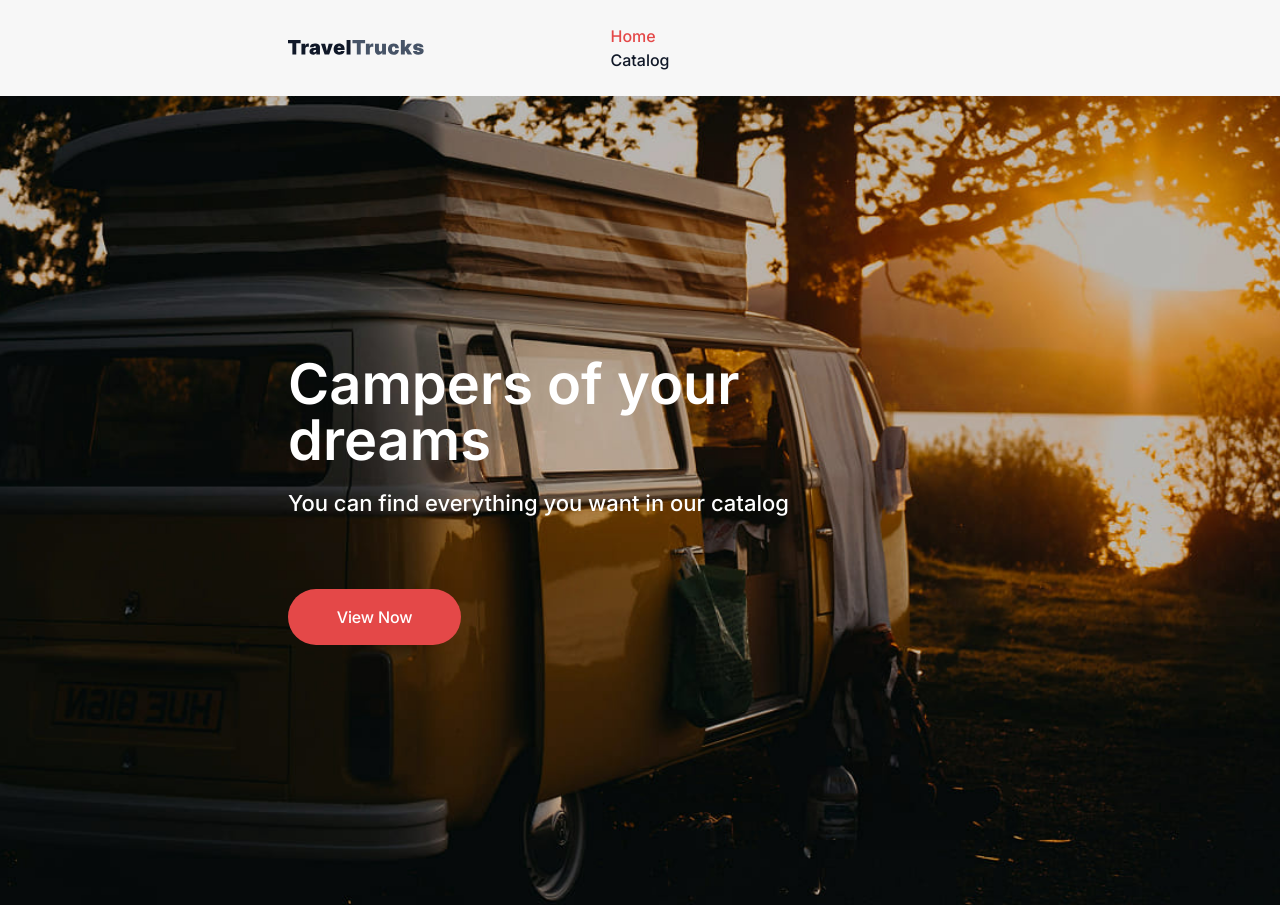
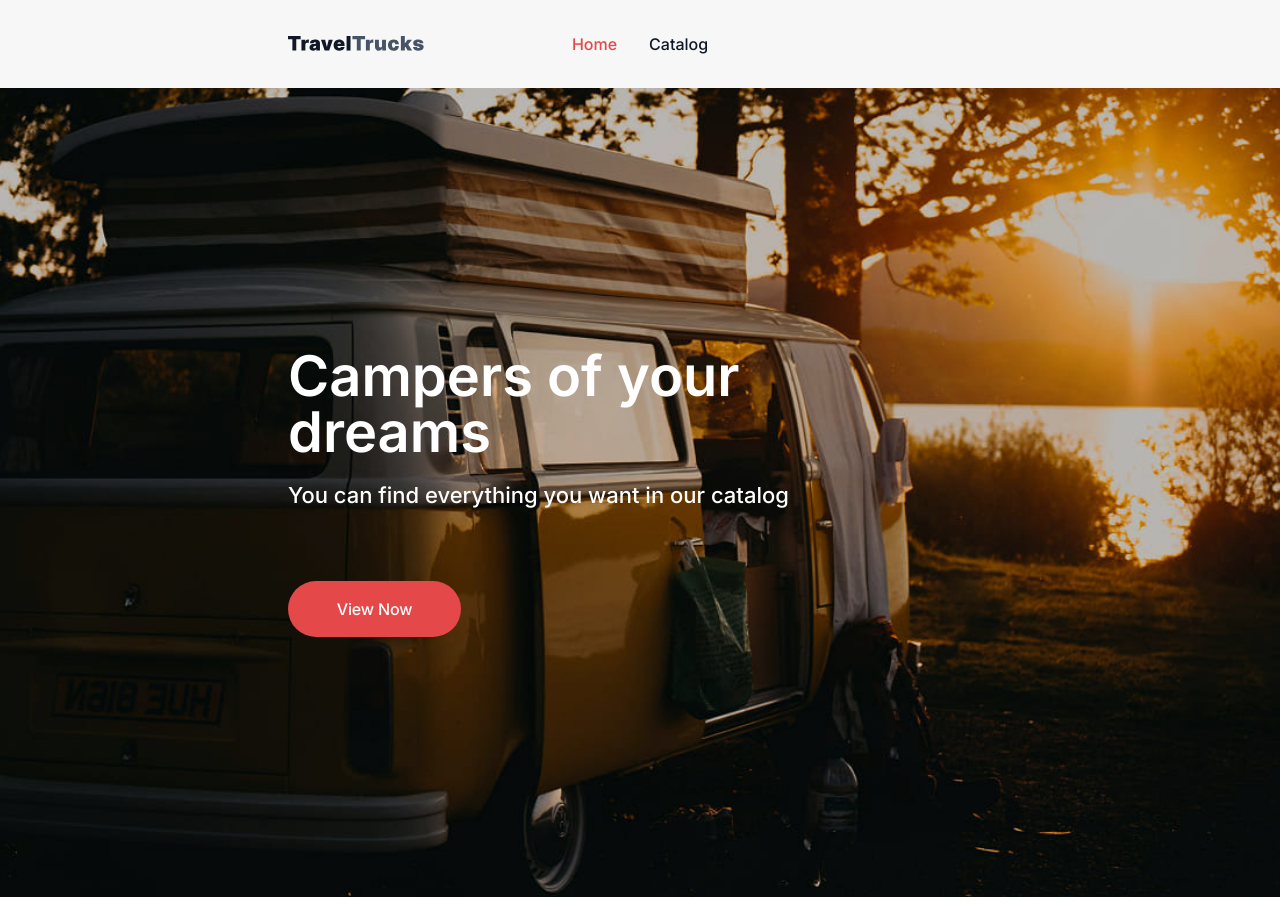
Before and after one commit to Natalia-Skoropad/travel-trucks, a Next.js app: page / in a window 1280 px wide. Built offline with nearby package versions, Linux system fonts and the light colour scheme; no server answers.

Commit message:
fix: align CSS module classes with component markup

```diff
--- a/components/details/ReviewsList/ReviewsList.module.css
+++ b/components/details/ReviewsList/ReviewsList.module.css
@@ -1,10 +1,7 @@
-.section {
-  width: 100%;
-}
-
 .empty {
   margin: 0;
   padding: 24px 0;
+
   font-family: var(--font-family);
   font-weight: 400;
   font-size: 16px;
@@ -22,7 +19,7 @@
   padding: 0;
 }
 
-.header {
+.head {
   display: flex;
   align-items: center;
   gap: 16px;
@@ -48,14 +45,9 @@
   color: var(--button);
 }
 
-.meta {
-  display: flex;
-  flex-direction: column;
-  gap: 4px;
-  min-width: 0;
-}
+.name {
+  margin: 0 0 4px;
 
-.name {
   font-family: var(--font-family);
   font-weight: 500;
   font-size: 16px;
@@ -63,25 +55,28 @@
   color: var(--main);
 }
 
-.stars {
+.rating {
   display: inline-flex;
+  align-items: center;
   gap: 4px;
 }
 
 .star {
-  display: block;
+  width: 16px;
+  height: 16px;
+
+  color: var(--badges);
+  fill: var(--badges);
+}
+
+.starActive {
+  color: var(--rating);
   fill: var(--rating);
 }
 
-.starOn {
-  opacity: 1;
-}
+.comment {
+  margin: 0;
 
-.starOff {
-  fill: var(--badges);
-}
-
-.text {
   font-family: var(--font-family);
   font-weight: 400;
   font-size: 16px;
--- a/components/header/MenuNav/MenuNav.module.css
+++ b/components/header/MenuNav/MenuNav.module.css
@@ -1,8 +1,8 @@
-.menuNav {
+.nav {
   display: block;
 }
 
-.menuList {
+.list {
   display: flex;
   flex-direction: column;
   align-items: flex-start;
@@ -10,10 +10,16 @@
 }
 
 .link {
+  display: inline-flex;
+  align-items: center;
+
+  padding: 8px 0;
+
   font-weight: 500;
   font-size: 20px;
+  line-height: 1.5;
   color: var(--main);
-  padding: 8px 0;
+
   transition: color 200ms ease;
 }
 
@@ -27,11 +33,9 @@
 }
 
 @media only screen and (min-width: 768px) {
-  .menuList {
-    display: flex;
+  .list {
     flex-direction: row;
     align-items: center;
-    gap: 32px;
   }
 
   .link {
```
